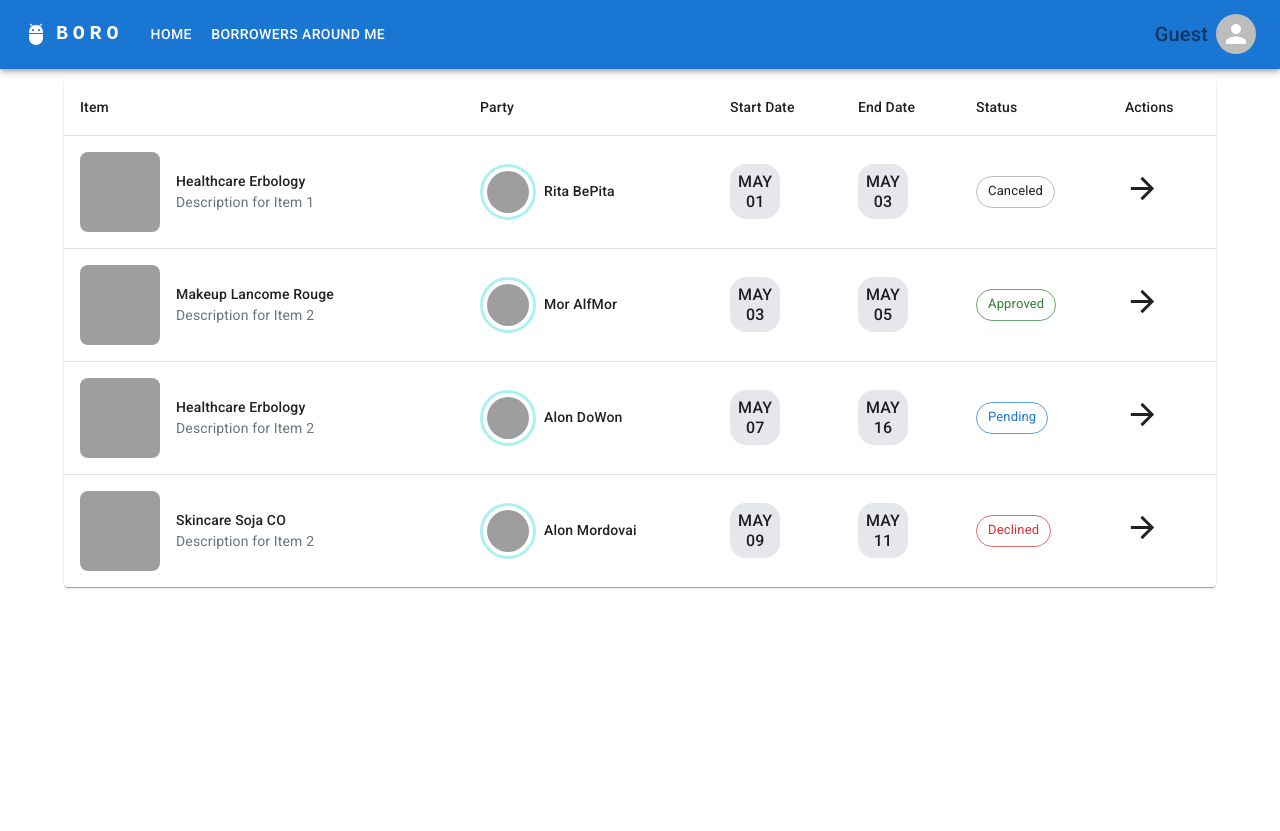
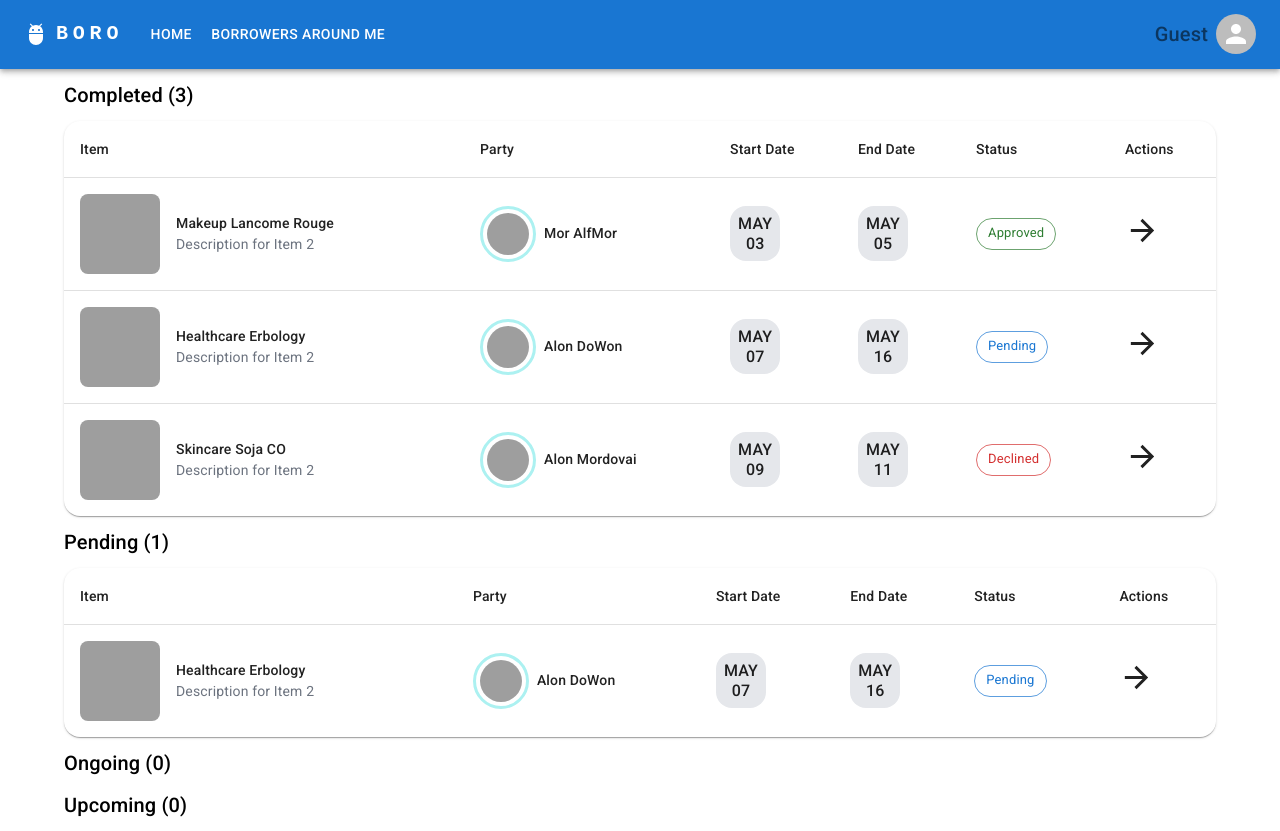
Before and after one commit to boro-mta/boro-fe, a React (Create React App) app: page /lenderDashboard in a window 1280 px wide. Before the commit the page ends 800 px from the top, so only its background shows below. Built offline with nearby package versions, Linux system fonts and the light colour scheme; grey boxes are pictures that could not be loaded.

Commit message:
Added sections for different tables with statuses

```diff
--- a/src/routes/lenderDashboard.tsx
+++ b/src/routes/lenderDashboard.tsx
@@ -6,7 +6,7 @@ import TableContainer from "@mui/material/TableContainer";
 import TableHead from "@mui/material/TableHead";
 import TableRow from "@mui/material/TableRow";
 import Paper from "@mui/material/Paper";
-import { Chip, Container } from "@mui/material";
+import { Chip, Container, Typography } from "@mui/material";
 import DateContainer from "../components/DateContainer/DateContainer";
 import MinimizedUserDetails from "../components/Dashboard/MinimizedUserDetails/MinimizedUserDetails";
 import MinimizedItemDetails from "../components/Dashboard/MinimizedItemDetails/MinimizedItemDetails";
@@ -106,7 +106,12 @@ let rows: IReservationRow[] = [
   },
 ];
 
-const lenderDashboard = (props: Props) => {
+interface IReusableTableProps {
+  sectionTitle: string;
+  rows: IReservationRow[];
+}
+
+const ReusableTableSection = ({ sectionTitle, rows }: IReusableTableProps) => {
   const navigate = useNavigate();
 
   const getStatusChipColor = (
@@ -128,9 +133,15 @@ const lenderDashboard = (props: Props) => {
         return "default";
     }
   };
+
   return (
-    <Container>
-      <TableContainer component={Paper}>
+    <div style={{ marginBottom: "10px" }}>
+      <Typography variant="h6" gutterBottom style={{ margin: "10px 0px" }}>
+        {sectionTitle} ({rows.length})
+      </Typography>
+
+      {rows.length > 0 && (
+        <TableContainer component={Paper} sx={{ borderRadius: "16px" }}>
           <Table sx={{ minWidth: 650 }} aria-label="simple table">
             <TableHead>
               <TableRow>
@@ -188,6 +199,30 @@ const lenderDashboard = (props: Props) => {
             </TableBody>
           </Table>
         </TableContainer>
+      )}
+    </div>
+  );
+};
+
+const lenderDashboard = (props: Props) => {
+  const completedRows = rows.filter(
+    (row) =>
+      row.endDate < new Date() && row.status !== ReservationStatus.Canceled
+  );
+  const pendingRows = rows.filter(
+    (row) => row.status === ReservationStatus.Pending
+  );
+  const ongoingRows = rows.filter(
+    (row) => row.startDate <= new Date() && row.endDate >= new Date()
+  );
+  const upcomingRows = rows.filter((row) => row.startDate > new Date());
+
+  return (
+    <Container>
+      <ReusableTableSection rows={completedRows} sectionTitle={"Completed"} />
+      <ReusableTableSection rows={pendingRows} sectionTitle={"Pending"} />
+      <ReusableTableSection rows={ongoingRows} sectionTitle={"Ongoing"} />
+      <ReusableTableSection rows={upcomingRows} sectionTitle={"Upcoming"} />
     </Container>
   );
 };
```
Lines whose indentation alone changed are shown as unchanged.
